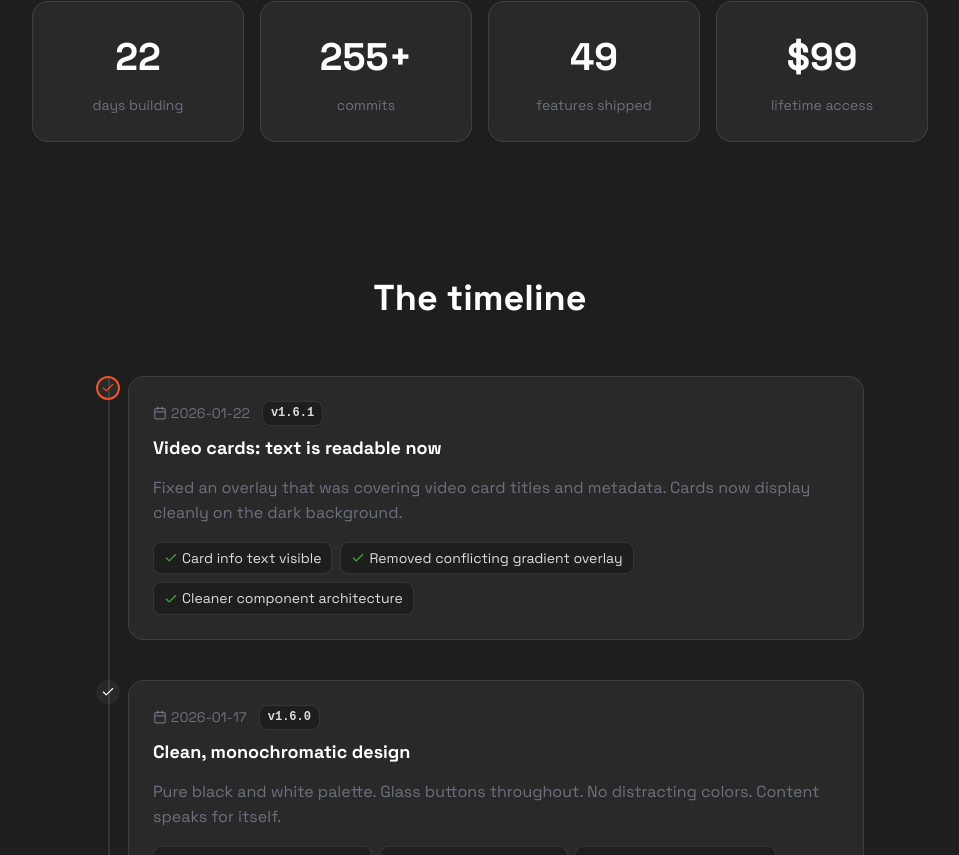
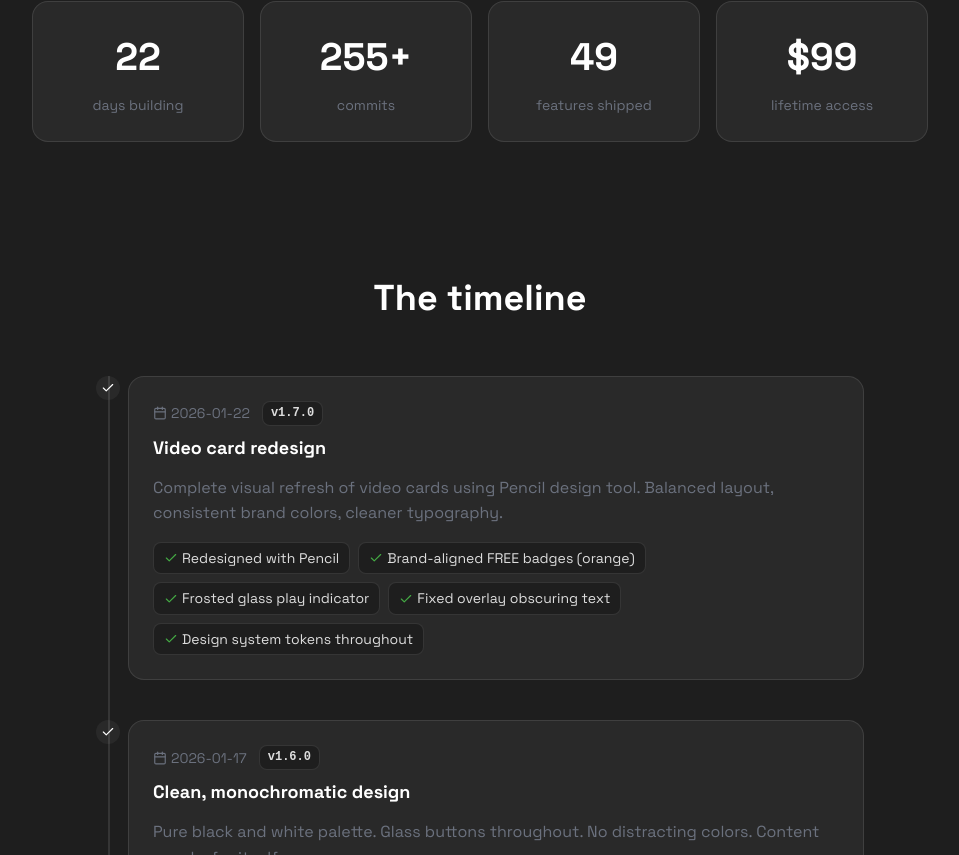
Before and after one commit to createsomethingtoday/outerfields-pcn-upload, a SvelteKit app: page /changelog in a window 1280 px wide. Shown: the part 397-1252 px from the top of the page, without its empty margins (160-1119 px from the left). Built offline with nearby package versions, Linux system fonts and the light colour scheme; no server answers.

Commit message:
docs(outerfields): Add v1.7.0 changelog entry for video card redesign
- Added Video card redesign entry with Pencil design tool highlights
- Updated stats: 255 commits, 49 features, 22 days active

```diff
--- a/src/routes/changelog/+page.svelte
+++ b/src/routes/changelog/+page.svelte
@@ -22,14 +22,16 @@
 	const changelog: ChangelogEntry[] = [
 		{
 			date: '2026-01-22',
-			version: '1.6.1',
-			title: 'Video cards: text is readable now',
-			description: 'Fixed an overlay that was covering video card titles and metadata. Cards now display cleanly on the dark background.',
-			category: 'fix',
+			version: '1.7.0',
+			title: 'Video card redesign',
+			description: 'Complete visual refresh of video cards using Pencil design tool. Balanced layout, consistent brand colors, cleaner typography.',
+			category: 'improvement',
 			highlights: [
-				'Card info text visible',
-				'Removed conflicting gradient overlay',
-				'Cleaner component architecture'
+				'Redesigned with Pencil',
+				'Brand-aligned FREE badges (orange)',
+				'Frosted glass play indicator',
+				'Fixed overlay obscuring text',
+				'Design system tokens throughout'
 			]
 		},
 		{
```
